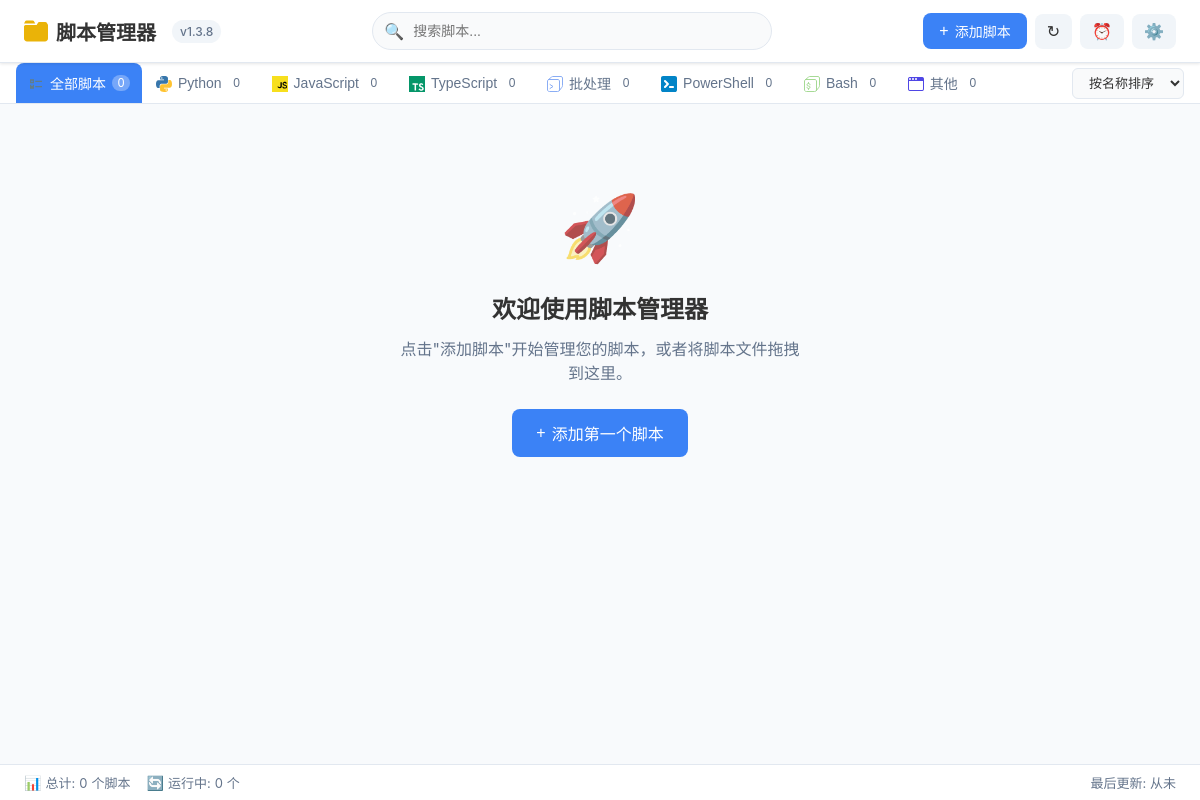
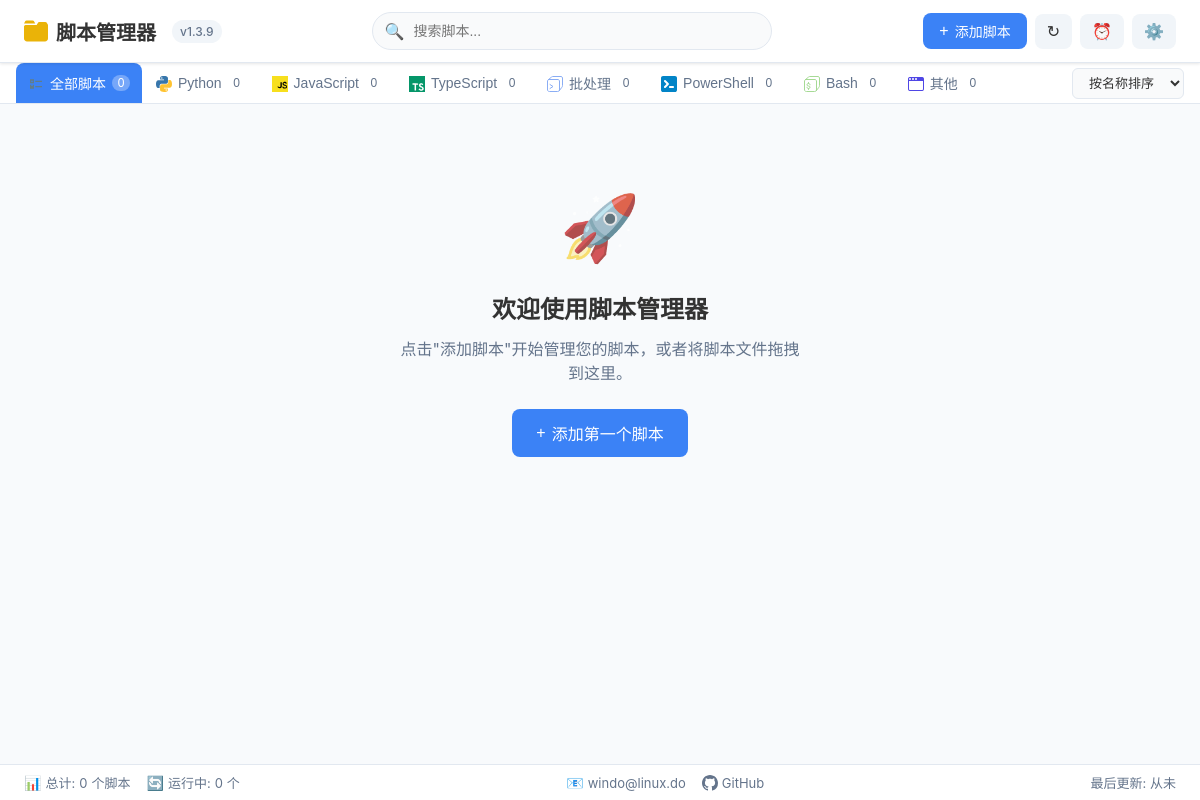
Before and after one commit to hmhm2022/script-launcher, an Electron app: page app/renderer/index.html in a window 1200 px wide. Drawn offline with Linux system fonts and the light colour scheme; no server answers.

Commit message:
v1.3.9 修复脚本名称包含空格导致启动失败的问题

```diff
--- a/app/main/script-executor.js
+++ b/app/main/script-executor.js
@@ -32,7 +32,7 @@ class ScriptExecutor {
         const absoluteCommand = this.getScriptCommand(scriptData.type, absoluteScriptPath);
 
         finalCmd = 'cmd';
-        finalArgs = ['/c', 'start', `"${scriptData.name}"`, '/D', path.dirname(absoluteScriptPath), absoluteCommand.cmd, ...absoluteCommand.args];
+        finalArgs = ['/c', 'start', '/D', path.dirname(absoluteScriptPath), absoluteCommand.cmd, ...absoluteCommand.args];
       } else if (process.platform === 'darwin') {
         // macOS: 使用 Terminal.app 在新窗口中启动脚本
         const absoluteScriptPath = path.resolve(scriptData.path);
--- a/app/renderer/index.html
+++ b/app/renderer/index.html
@@ -19,7 +19,7 @@
                     </span>
                     脚本管理器
                 </h1>
-                <span class="version-info">v1.3.8</span>
+                <span class="version-info">v1.3.9</span>
             </div>
 
             <div class="header-center">
@@ -187,6 +187,21 @@
                 </span>
             </div>
 
+            <div class="status-center">
+                <span class="status-item">
+                    <span class="status-icon">📧</span>
+                    <a href="mailto:windo@linux.do" class="author-email" title="联系作者">windo@linux.do</a>
+                </span>
+                <span class="status-item">
+                    <a href="#" class="github-link" title="访问GitHub仓库" id="github-link">
+                        <svg class="github-icon" viewBox="0 0 16 16" xmlns="http://www.w3.org/2000/svg">
+                            <path fill="currentColor" d="M8 0C3.58 0 0 3.58 0 8c0 3.54 2.29 6.53 5.47 7.59.4.07.55-.17.55-.38 0-.19-.01-.82-.01-1.49-2.01.37-2.53-.49-2.69-.94-.09-.23-.48-.94-.82-1.13-.28-.15-.68-.52-.01-.53.63-.01 1.08.58 1.23.82.72 1.21 1.87.87 2.33.66.07-.52.28-.87.51-1.07-1.78-.2-3.64-.89-3.64-3.95 0-.87.31-1.59.82-2.15-.08-.2-.36-1.02.08-2.12 0 0 .67-.21 2.2.82.64-.18 1.32-.27 2-.27.68 0 1.36.09 2 .27 1.53-1.04 2.2-.82 2.2-.82.44 1.1.16 1.92.08 2.12.51.56.82 1.27.82 2.15 0 3.07-1.87 3.75-3.65 3.95.29.25.54.73.54 1.48 0 1.07-.01 1.93-.01 2.2 0 .21.15.46.55.38A8.013 8.013 0 0 0 16 8c0-4.42-3.58-8-8-8z"/>
+                        </svg>
+                        GitHub
+                    </a>
+                </span>
+            </div>
+
             <div class="status-right">
                 <span class="status-item" id="last-update">
                     最后更新: 从未
--- a/app/renderer/renderer.js
+++ b/app/renderer/renderer.js
@@ -185,6 +185,12 @@ class ScriptManager {
     // 设置按钮
     this.elements.settingsBtn?.addEventListener('click', () => {
       this.showSettingsModal();
+    });
+
+    // GitHub链接
+    document.getElementById('github-link')?.addEventListener('click', (e) => {
+      e.preventDefault();
+      this.openGitHubRepository();
     });
 
     // 模态对话框关闭
@@ -1272,6 +1278,17 @@ class ScriptManager {
     if (e.key === 'Escape') {
       this.hideModal();
       this.hideContextMenu();
+    }
+  }
+
+  // 打开GitHub仓库
+  async openGitHubRepository() {
+    try {
+      const repositoryUrl = 'https://github.com/hmhm2022/scripts-manager';
+      await window.electronAPI.openExternal(repositoryUrl);
+    } catch (error) {
+      console.error('打开GitHub仓库失败:', error);
+      this.showNotification('打开GitHub仓库失败', 'error');
     }
   }
 
--- a/app/renderer/styles.css
+++ b/app/renderer/styles.css
@@ -547,10 +547,16 @@ body {
 }
 
 .status-left,
+.status-center,
 .status-right {
   display: flex;
   align-items: center;
   gap: 16px;
+}
+
+.status-center {
+  flex: 1;
+  justify-content: center;
 }
 
 .status-item {
@@ -561,6 +567,40 @@ body {
 
 .status-icon {
   font-size: 14px;
+}
+
+/* GitHub链接和作者邮箱样式 */
+.author-email {
+  color: var(--text-secondary);
+  text-decoration: none;
+  font-size: 13px;
+  transition: color 0.2s ease;
+}
+
+.author-email:hover {
+  color: var(--primary-color);
+  text-decoration: underline;
+}
+
+.github-link {
+  display: flex;
+  align-items: center;
+  gap: 4px;
+  color: var(--text-secondary);
+  text-decoration: none;
+  font-size: 13px;
+  transition: color 0.2s ease;
+  cursor: pointer;
+}
+
+.github-link:hover {
+  color: var(--text-color);
+}
+
+.github-icon {
+  width: 16px;
+  height: 16px;
+  fill: currentColor;
 }
 
 /* 模态对话框 */
@@ -842,6 +882,10 @@ body {
     gap: 8px;
   }
 
+  .status-center {
+    justify-content: flex-start;
+  }
+
   .modal {
     width: 95%;
     max-width: 450px;
--- a/package.json
+++ b/package.json
@@ -1,6 +1,6 @@
 {
   "name": "scripts-manager",
-  "version": "1.3.8",
+  "version": "1.3.9",
   "description": "Scripts Manager - 轻量级脚本管理工具",
   "main": "main.js",
   "scripts": {
--- a/preload.js
+++ b/preload.js
@@ -38,5 +38,6 @@ contextBridge.exposeInMainWorld('electronAPI', {
 
   // 工具函数
   platform: process.platform,
-  version: process.versions.electron
+  version: process.versions.electron,
+  openExternal: (url) => ipcRenderer.invoke('open-external', url)
 });
```
Also changed, not shown: main.js (+12 -1 lines), CHANGELOG.md, README.md, README_EN.md.
